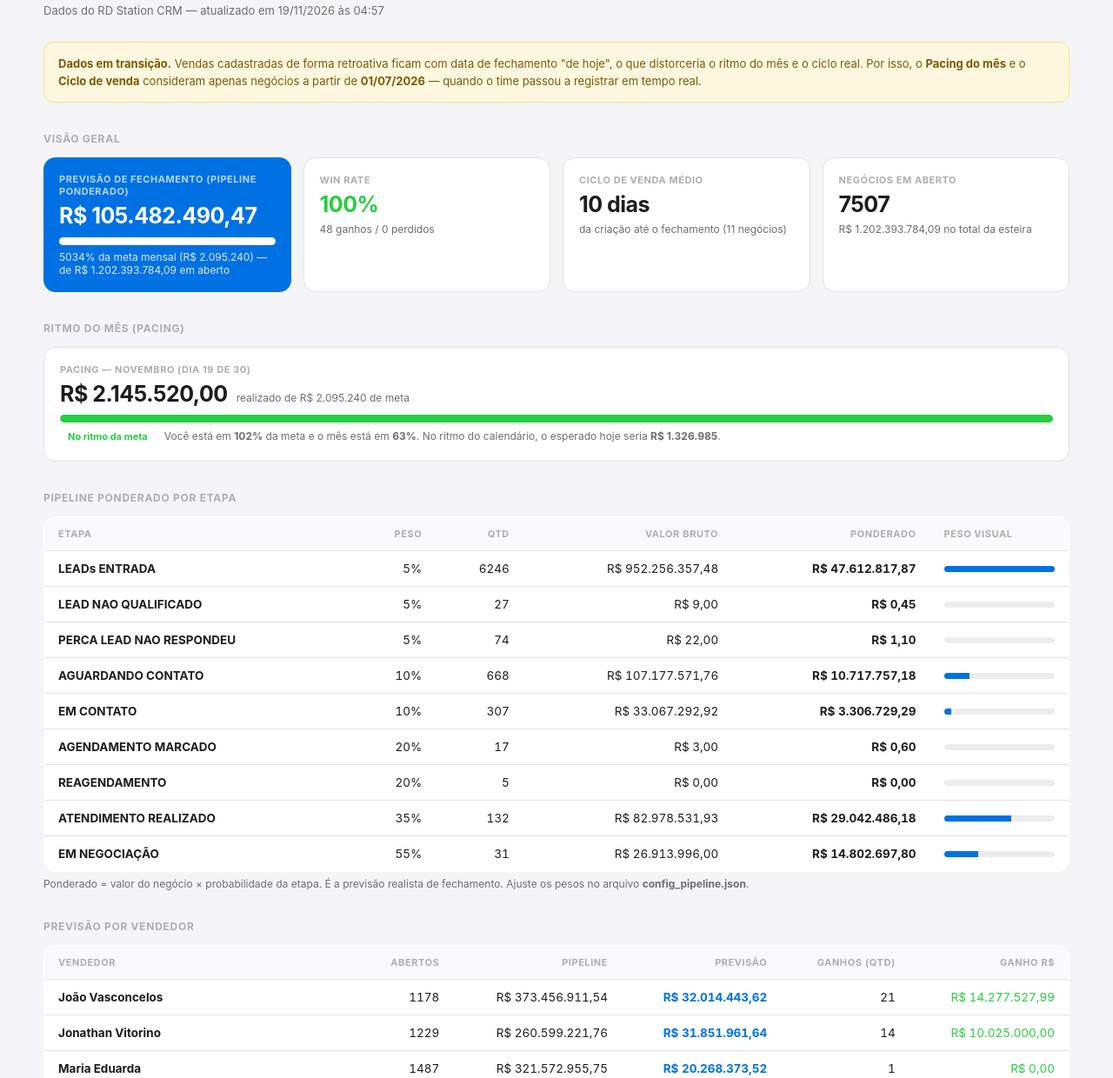
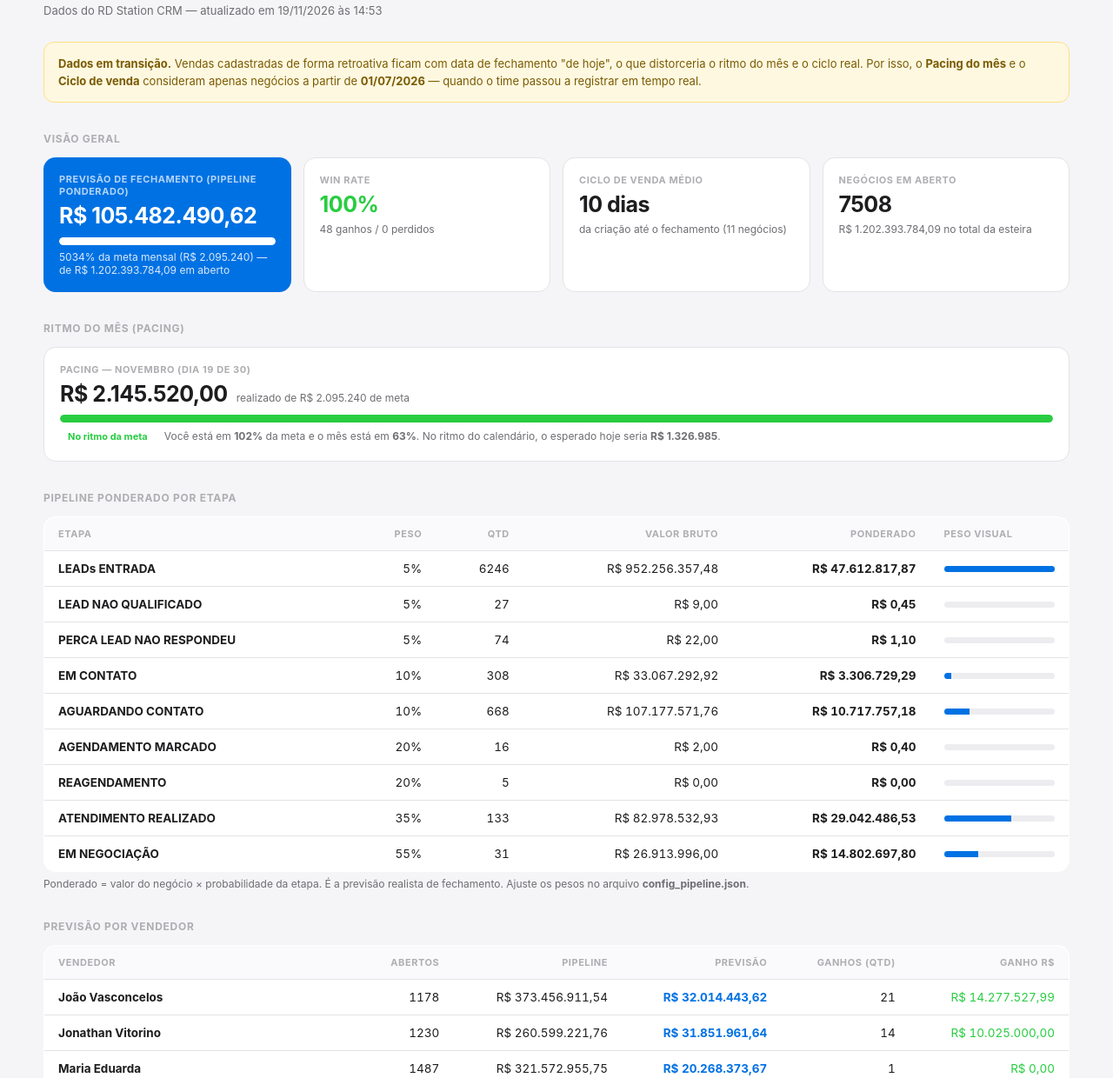
Before and after one commit to watson40203/Dashboard, a plain HTML site: page dashboard_pipeline.html in a window 1280 px wide. Shown: the part 60-1300 px from the top of the page at 87% size. Drawn offline with Linux system fonts and the light colour scheme.

Commit message:
deploy: 4a32dc7eadd748e355d7e8d077053f3b9fd01c5d

```diff
--- a/dashboard_pipeline.html
+++ b/dashboard_pipeline.html
@@ -54,14 +54,14 @@ td.num,th.num{text-align:right;font-variant-numeric:tabular-nums}
     <div class="logo">IM</div>
     <h1>Pipeline & Previsibilidade</h1>
   </div>
-  <div class="sub">Dados do RD Station CRM — atualizado em 19/11/2026 às 04:57</div>
+  <div class="sub">Dados do RD Station CRM — atualizado em 19/11/2026 às 14:53</div>
   <div style="background:#fff8e1;border:1px solid #ffe082;border-radius:12px;padding:14px 16px;font-size:13px;color:#7a5b00;margin-bottom:8px;line-height:1.55"><strong>Dados em transição.</strong> Vendas cadastradas de forma retroativa ficam com data de fechamento "de hoje", o que distorceria o ritmo do mês e o ciclo real. Por isso, o <strong>Pacing do mês</strong> e o <strong>Ciclo de venda</strong> consideram apenas negócios a partir de <strong>01/07/2026</strong> — quando o time passou a registrar em tempo real.</div>
 
   <div class="sec">Visão geral</div>
   <div class="grid g4">
       <div class="card hero">
         <div class="k-lbl">Previsão de fechamento (pipeline ponderado)</div>
-        <div class="k-val">R$ 105.482.490,47</div>
+        <div class="k-val">R$ 105.482.490,62</div>
         <div class="bar dark"><div style="width:100%;background:#fff"></div></div>
         <div class="k-sub">5034% da meta mensal (R$ 2.095.240) — de R$ 1.202.393.784,09 em aberto</div>
       </div>
@@ -77,7 +77,7 @@ td.num,th.num{text-align:right;font-variant-numeric:tabular-nums}
       </div>
       <div class="card">
         <div class="k-lbl">Negócios em aberto</div>
-        <div class="k-val">7507</div>
+        <div class="k-val">7508</div>
         <div class="k-sub">R$ 1.202.393.784,09 no total da esteira</div>
       </div>
     </div>
@@ -124,6 +124,13 @@ td.num,th.num{text-align:right;font-variant-numeric:tabular-nums}
               <td class="num" style="font-weight:700">R$ 1,10</td>
               <td style="width:160px"><div class="minibar"><div style="width:0%;background:var(--bl)"></div></div></td>
             </tr><tr>
+              <td><strong>EM CONTATO</strong></td>
+              <td class="num">10%</td>
+              <td class="num">308</td>
+              <td class="num">R$ 33.067.292,92</td>
+              <td class="num" style="font-weight:700">R$ 3.306.729,29</td>
+              <td style="width:160px"><div class="minibar"><div style="width:7%;background:var(--bl)"></div></div></td>
+            </tr><tr>
               <td><strong>AGUARDANDO CONTATO</strong></td>
               <td class="num">10%</td>
               <td class="num">668</td>
@@ -131,18 +138,11 @@ td.num,th.num{text-align:right;font-variant-numeric:tabular-nums}
               <td class="num" style="font-weight:700">R$ 10.717.757,18</td>
               <td style="width:160px"><div class="minibar"><div style="width:23%;background:var(--bl)"></div></div></td>
             </tr><tr>
-              <td><strong>EM CONTATO</strong></td>
-              <td class="num">10%</td>
-              <td class="num">307</td>
-              <td class="num">R$ 33.067.292,92</td>
-              <td class="num" style="font-weight:700">R$ 3.306.729,29</td>
-              <td style="width:160px"><div class="minibar"><div style="width:7%;background:var(--bl)"></div></div></td>
-            </tr><tr>
               <td><strong>AGENDAMENTO MARCADO</strong></td>
               <td class="num">20%</td>
-              <td class="num">17</td>
-              <td class="num">R$ 3,00</td>
-              <td class="num" style="font-weight:700">R$ 0,60</td>
+              <td class="num">16</td>
+              <td class="num">R$ 2,00</td>
+              <td class="num" style="font-weight:700">R$ 0,40</td>
               <td style="width:160px"><div class="minibar"><div style="width:0%;background:var(--bl)"></div></div></td>
             </tr><tr>
               <td><strong>REAGENDAMENTO</strong></td>
@@ -154,9 +154,9 @@ td.num,th.num{text-align:right;font-variant-numeric:tabular-nums}
             </tr><tr>
               <td><strong>ATENDIMENTO REALIZADO</strong></td>
               <td class="num">35%</td>
-              <td class="num">132</td>
-              <td class="num">R$ 82.978.531,93</td>
-              <td class="num" style="font-weight:700">R$ 29.042.486,18</td>
+              <td class="num">133</td>
+              <td class="num">R$ 82.978.532,93</td>
+              <td class="num" style="font-weight:700">R$ 29.042.486,53</td>
               <td style="width:160px"><div class="minibar"><div style="width:61%;background:var(--bl)"></div></div></td>
             </tr><tr>
               <td><strong>EM NEGOCIAÇÃO</strong></td>
@@ -181,7 +181,7 @@ td.num,th.num{text-align:right;font-variant-numeric:tabular-nums}
               <td class="num" style="color:var(--gr)">R$ 14.277.527,99</td>
             </tr><tr>
               <td><strong>Jonathan  Vitorino</strong></td>
-              <td class="num">1229</td>
+              <td class="num">1230</td>
               <td class="num">R$ 260.599.221,76</td>
               <td class="num" style="font-weight:700;color:var(--bl)">R$ 31.851.961,64</td>
               <td class="num">14</td>
@@ -190,7 +190,7 @@ td.num,th.num{text-align:right;font-variant-numeric:tabular-nums}
               <td><strong>Maria Eduarda</strong></td>
               <td class="num">1487</td>
               <td class="num">R$ 321.572.955,75</td>
-              <td class="num" style="font-weight:700;color:var(--bl)">R$ 20.268.373,52</td>
+              <td class="num" style="font-weight:700;color:var(--bl)">R$ 20.268.373,67</td>
               <td class="num">1</td>
               <td class="num" style="color:var(--gr)">R$ 0,00</td>
             </tr><tr>
```
Also changed, not shown: index.html (+18 -18 lines).
